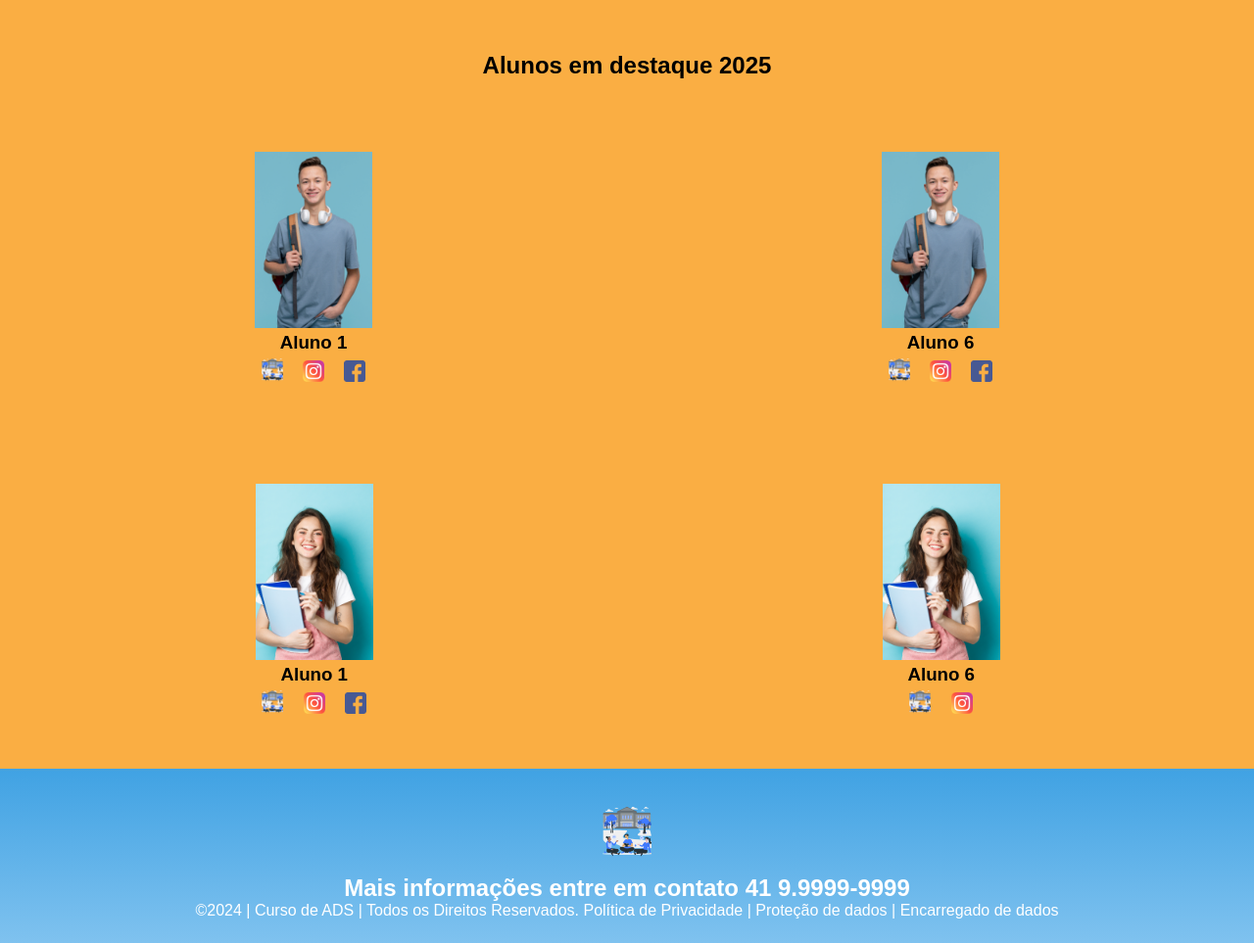
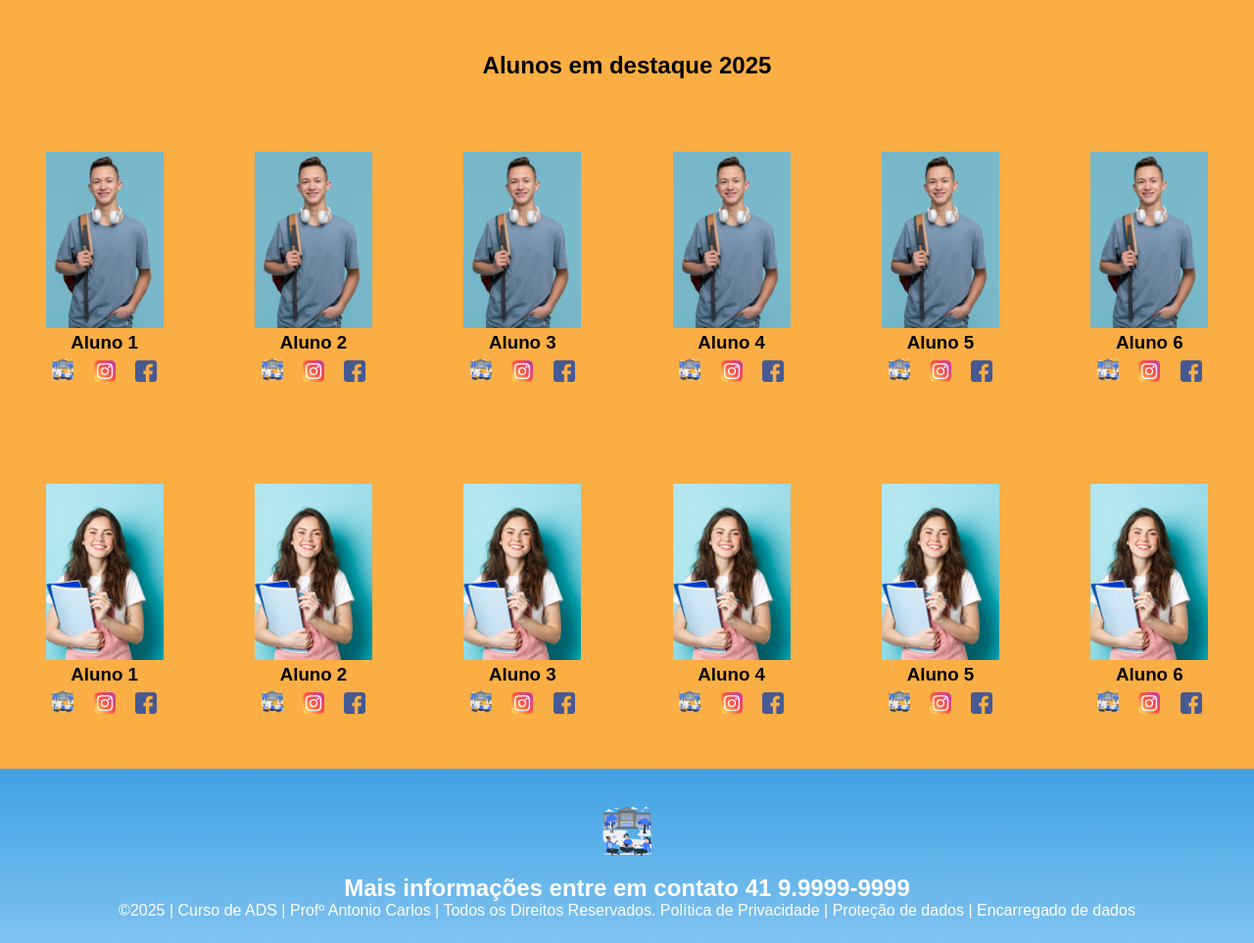
Before and after one commit to ProfAntonioCRG/Nossa_Escola, a plain HTML site: page index.html in a window 1280 px wide. Shown: the part 896-1859 px from the top of the page at 98% size. Drawn offline with Linux system fonts and the light colour scheme.

Commit message:
Att html 3

```diff
--- a/index.html
+++ b/index.html
@@ -43,6 +43,46 @@ escola"></a>
 </div>
 <div class="estudante-div">
 <img class="estudante-imagem" src="estudante_menino.png" alt="Foto dos alunos da Turma Desenvolvimento de Sistemas">
+<h3 class="estudante-nome">Aluno 2</h3>
+<a href="https://cursos.alura.com.br/dashboard">
+<p> </p>
+<img class="estudante-icone" src="logo_nossa_escola.png" alt="Link do Site da
+escola"></a>
+<img class="estudante-icone" src="instagram.png" alt="Link do Instagram">
+<img class="estudante-icone" src="facebook.png" alt="Link do Facebook">
+</div>
+<div class="estudante-div">
+<img class="estudante-imagem" src="estudante_menino.png" alt="Foto dos alunos da Turma Desenvolvimento de Sistemas">
+<h3 class="estudante-nome">Aluno 3</h3>
+<a href="https://cursos.alura.com.br/dashboard">
+<p> </p>
+<img class="estudante-icone" src="logo_nossa_escola.png" alt="Link do Site da
+escola"></a>
+<img class="estudante-icone" src="instagram.png" alt="Link do Instagram">
+<img class="estudante-icone" src="facebook.png" alt="Link do Facebook">
+</div>
+<div class="estudante-div">
+<img class="estudante-imagem" src="estudante_menino.png" alt="Foto dos alunos da Turma Desenvolvimento de Sistemas">
+<h3 class="estudante-nome">Aluno 4</h3>
+<a href="https://cursos.alura.com.br/dashboard">
+<p> </p>
+<img class="estudante-icone" src="logo_nossa_escola.png" alt="Link do Site da
+escola"></a>
+<img class="estudante-icone" src="instagram.png" alt="Link do Instagram">
+<img class="estudante-icone" src="facebook.png" alt="Link do Facebook">
+</div>
+<div class="estudante-div">
+<img class="estudante-imagem" src="estudante_menino.png" alt="Foto dos alunos da Turma Desenvolvimento de Sistemas">
+<h3 class="estudante-nome">Aluno 5</h3>
+<a href="https://cursos.alura.com.br/dashboard">
+<p> </p>
+<img class="estudante-icone" src="logo_nossa_escola.png" alt="Link do Site da
+escola"></a>
+<img class="estudante-icone" src="instagram.png" alt="Link do Instagram">
+<img class="estudante-icone" src="facebook.png" alt="Link do Facebook">
+</div>
+<div class="estudante-div">
+<img class="estudante-imagem" src="estudante_menino.png" alt="Foto dos alunos da Turma Desenvolvimento de Sistemas">
 <h3 class="estudante-nome">Aluno 6</h3>
 <a href="https://cursos.alura.com.br/dashboard">
 <p> </p>
@@ -66,6 +106,42 @@ escola"></a>
 <img class="estudante-icone" src="facebook.png" alt="Link do Facebook">
 </div>
 <div class="estudante-div">
+<img class="estudante-imagem" src="estudante_menina.png" alt="Foto dos alunos da Turma Desenvolvimento de Sistemas">
+<h3 class="estudante-nome">Aluno 2</h3>
+<a href="https://cursos.alura.com.br/dashboard">
+<p> </p>
+<img class="estudante-icone" src="logo_nossa_escola.png" alt="Link do Site da escola"></a>
+<img class="estudante-icone" src="instagram.png" alt="Link do Instagram">
+<img class="estudante-icone" src="facebook.png" alt="Link do Facebook">
+</div>
+<div class="estudante-div">
+<img class="estudante-imagem" src="estudante_menina.png" alt="Foto dos alunos da Turma Desenvolvimento de Sistemas">
+<h3 class="estudante-nome">Aluno 3</h3>
+<a href="https://cursos.alura.com.br/dashboard">
+<p> </p>
+<img class="estudante-icone" src="logo_nossa_escola.png" alt="Link do Site da escola"></a>
+<img class="estudante-icone" src="instagram.png" alt="Link do Instagram">
+<img class="estudante-icone" src="facebook.png" alt="Link do Facebook">
+</div>
+<div class="estudante-div">
+<img class="estudante-imagem" src="estudante_menina.png" alt="Foto dos alunos da Turma Desenvolvimento de Sistemas">
+<h3 class="estudante-nome">Aluno 4</h3>
+<a href="https://cursos.alura.com.br/dashboard">
+<p> </p>
+<img class="estudante-icone" src="logo_nossa_escola.png" alt="Link do Site da escola"></a>
+<img class="estudante-icone" src="instagram.png" alt="Link do Instagram">
+<img class="estudante-icone" src="facebook.png" alt="Link do Facebook">
+</div>
+<div class="estudante-div">
+<img class="estudante-imagem" src="estudante_menina.png" alt="Foto dos alunos da Turma Desenvolvimento de Sistemas">
+<h3 class="estudante-nome">Aluno 5</h3>
+<a href="https://cursos.alura.com.br/dashboard">
+<p> </p>
+<img class="estudante-icone" src="logo_nossa_escola.png" alt="Link do Site da escola"></a>
+<img class="estudante-icone" src="instagram.png" alt="Link do Instagram">
+<img class="estudante-icone" src="facebook.png" alt="Link do Facebook">
+</div>
+<div class="estudante-div">
 <img class="estudante-imagem" src="estudante_menina.png"
 alt="Foto dos alunos da Turma Desenvolvimento de Sistemas">
 <h3 class="estudante-nome">Aluno 6</h3>
@@ -73,6 +149,7 @@ alt="Foto dos alunos da Turma Desenvolvimento de Sistemas">
 <p> </p>
 <img class="estudante-icone" src="logo_nossa_escola.png" alt="Link do Site da escola"></a>
 <img class="estudante-icone" src="instagram.png" alt="Link do Instagram">
+<img class="estudante-icone" src="facebook.png" alt="Link do Facebook">
 </div>
 </div>
 </section>
@@ -84,9 +161,8 @@ da Escola">
 class="link" href="https://wa.me/5541999999999"> 41 9.9999-9999
 </a></h2>
 <p></p>
-<p>©2024 | Curso de ADS | Todos os Direitos Reservados.
-Política de Privacidade | Proteção de dados | Encarregado de
-dados</p>
+<p>©2025 | Curso de ADS | Profº Antonio Carlos | Todos os Direitos Reservados.
+Política de Privacidade | Proteção de dados | Encarregado de dados</p>
 <p> </p>
 </footer>
 </body>
```
